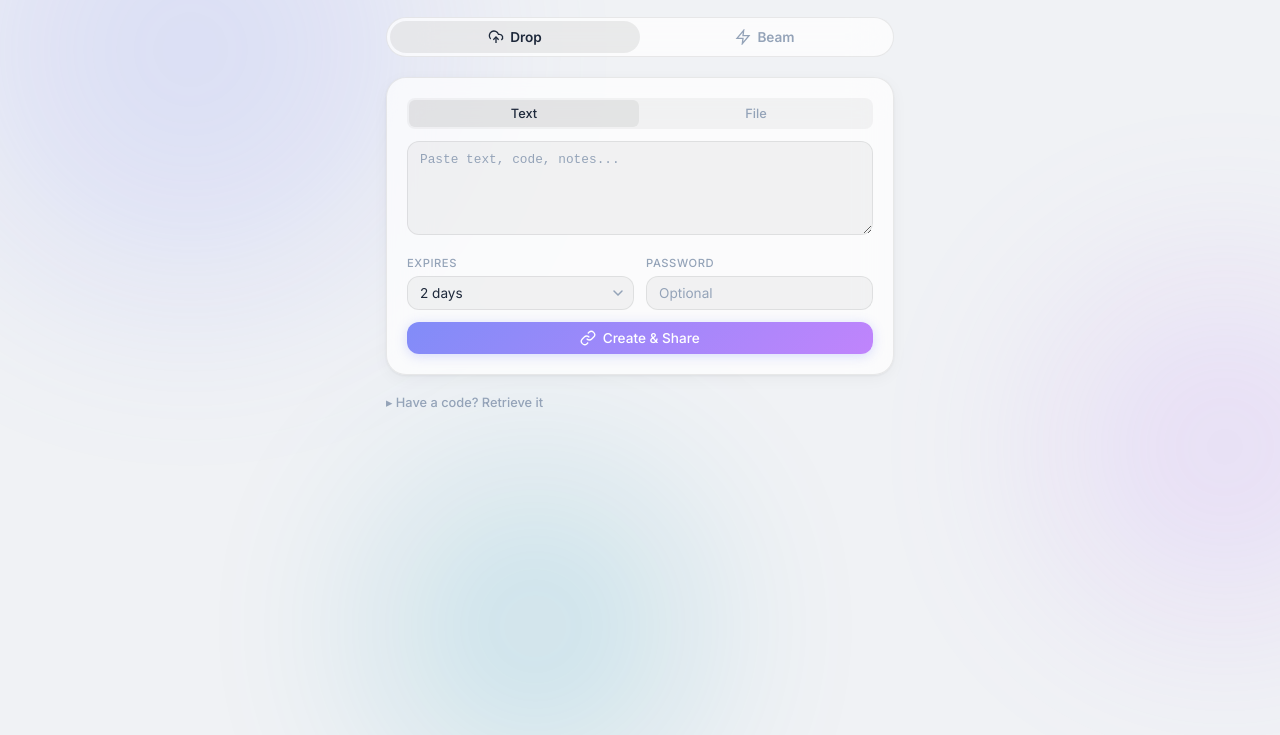
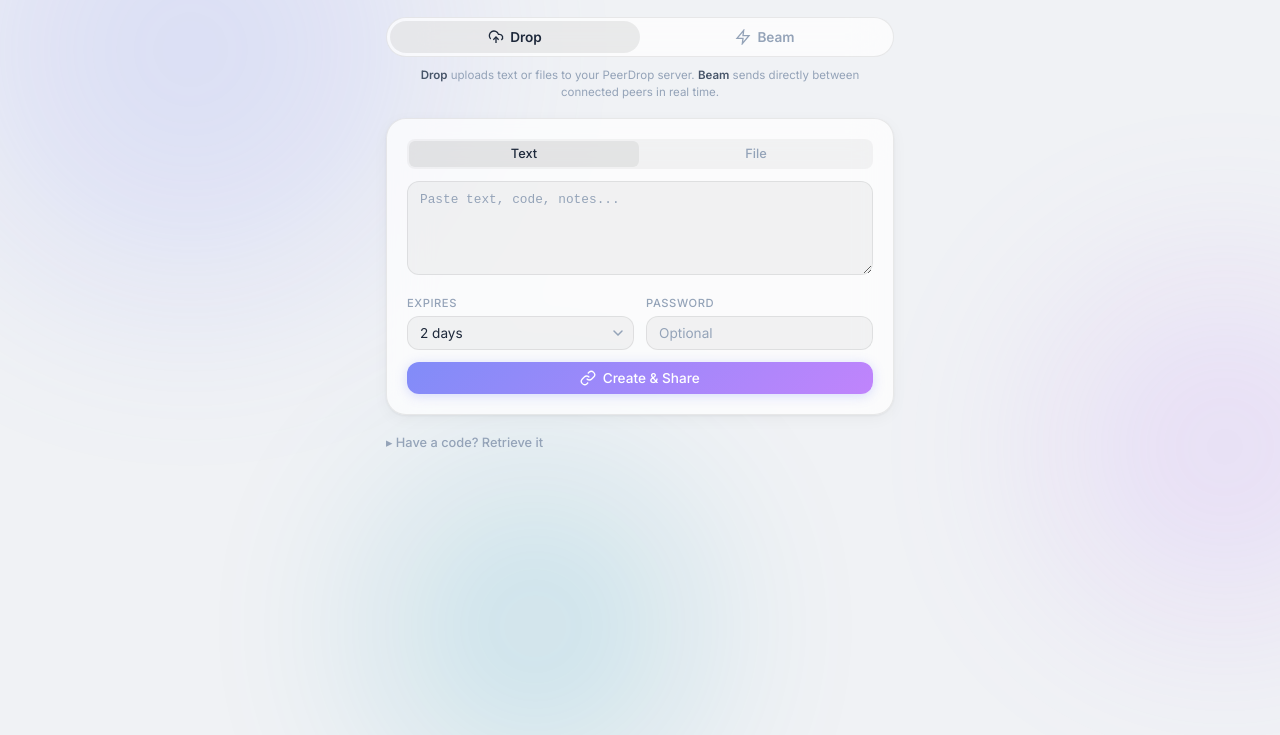
Before and after one commit to L150n/peerdrop, a website: page app/public/index.html in a window 1280 px wide. Shown: the part 65-800 px from the top of the page. Drawn offline with Linux system fonts and the light colour scheme; no server answers.

Commit message:
feat: add help text for upload and beam modes in the UI

```diff
--- a/app/public/index.html
+++ b/app/public/index.html
@@ -48,6 +48,9 @@
         Beam
       </button>
     </div>
+    <p class="mode-help">
+      <strong>Drop</strong> uploads text or files to your PeerDrop server. <strong>Beam</strong> sends directly between connected peers in real time.
+    </p>
 
     <!-- ═══ DROP PANEL ═══ -->
     <section id="panel-drop" class="panel active">
--- a/app/public/style.css
+++ b/app/public/style.css
@@ -228,6 +228,18 @@ body {
 }
 .toggle-btn.active { color: var(--text-primary); }
 .toggle-btn:hover:not(.active) { color: var(--text-secondary); }
+.mode-help {
+  margin: -0.65rem 0 1rem;
+  padding: 0 0.35rem;
+  color: var(--text-muted);
+  font-size: 0.72rem;
+  line-height: 1.5;
+  text-align: center;
+}
+.mode-help strong {
+  color: var(--text-secondary);
+  font-weight: 600;
+}
 
 /* ─── Type Sub-Toggle ───────────────────────────────────────── */
 .type-toggle {
```
